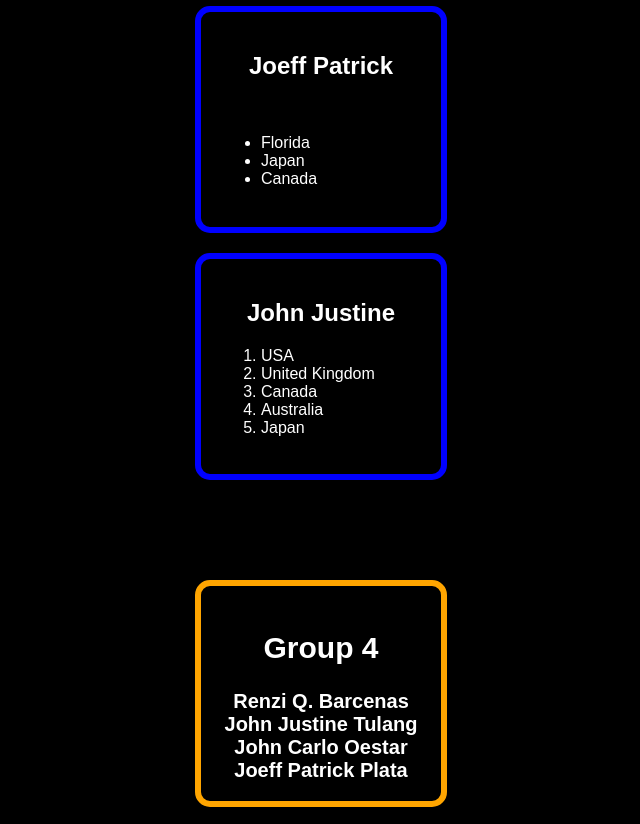
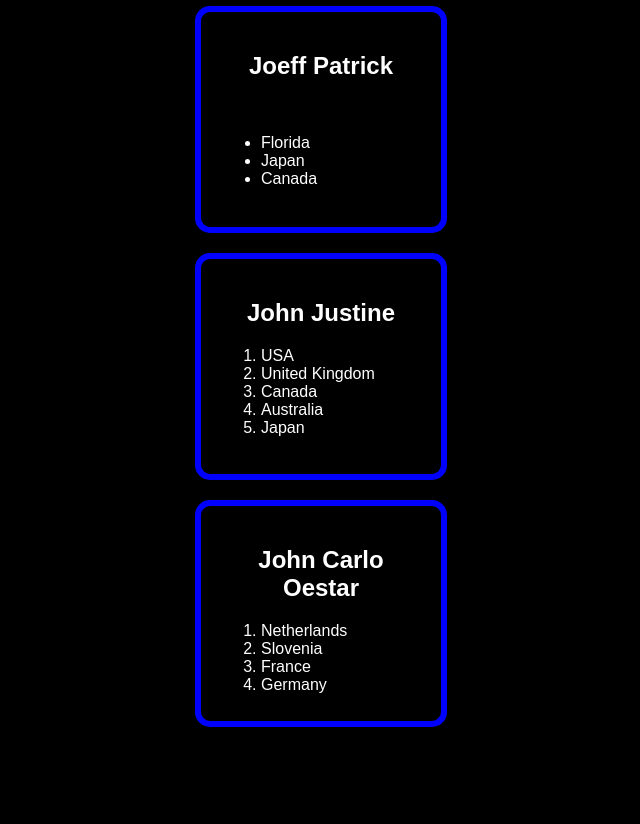
Before and after one commit to Justine130/indox, a plain HTML site: page index.html in a window 1280 px wide. Shown: the part 119-943 px from the top of the page, without its empty margins (319-959 px from the left). Drawn offline with Linux system fonts and the light colour scheme.

Commit message:
Update index.html

```diff
--- a/index.html
+++ b/index.html
@@ -58,6 +58,16 @@
         </ol>
 </div>
 
+<div class="s1">
+	<h2>John Carlo Oestar</h2>
+	<ol>
+		<li>Netherlands </li>
+		<li>Slovenia </li>
+		<li>France </li>
+		<li>Germany </li>
+	</ol>
+</div>
+
 <div class="s2" style="margin-top: 100px;">
 <h2 style= "color: white;">Group 4</h2>
 <p>Renzi Q. Barcenas<br>
```
